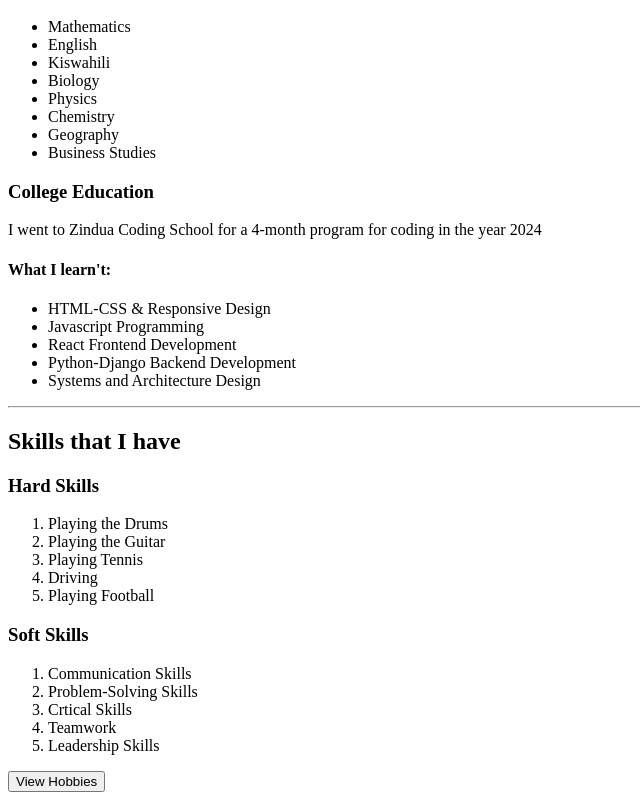
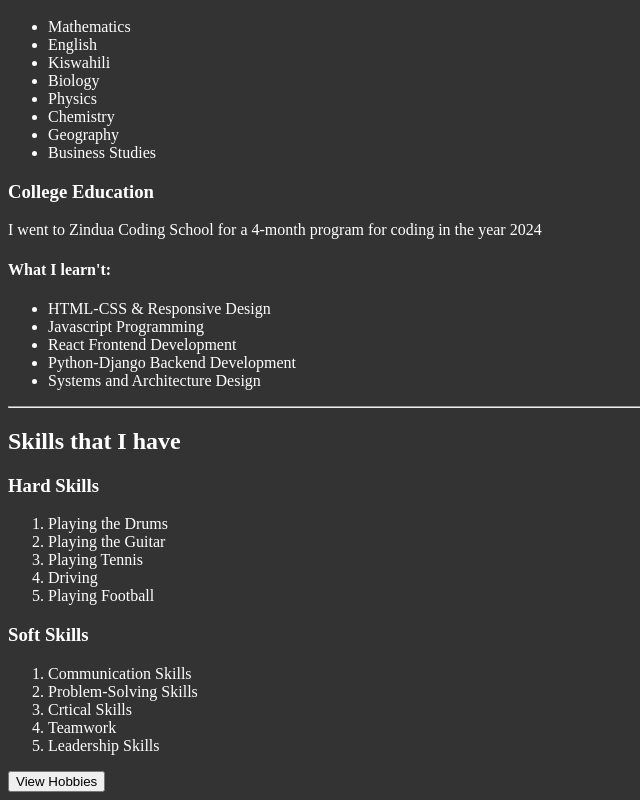
Before and after one commit to jaquayveontavious1/portfolio, a plain HTML site: page indez.html in a window 1280 px wide. Shown: the part 556-1356 px from the top of the page, without its empty margins (0-640 px from the left). Drawn offline with Linux system fonts and the light colour scheme.

Commit message:
Changed background and linked the pages

```diff
--- a/indez.html
+++ b/indez.html
@@ -66,7 +66,7 @@
         <li>Teamwork</li>
         <li>Leadership Skills</li>
     </ol>
-    <button>View Hobbies <a href="#hobbies"></a></button>
+    <a href="hobbies.html"><button>View Hobbies </button></a>
 
 </body>
 </html>
--- a/style.css
+++ b/style.css
@@ -0,0 +1,6 @@
+/*Universal Selectors*/
+
+  body {
+    background-color: #333;
+    color: white;
+  }
```
Also changed, not shown: hobbies.html (+4 -1 lines).
